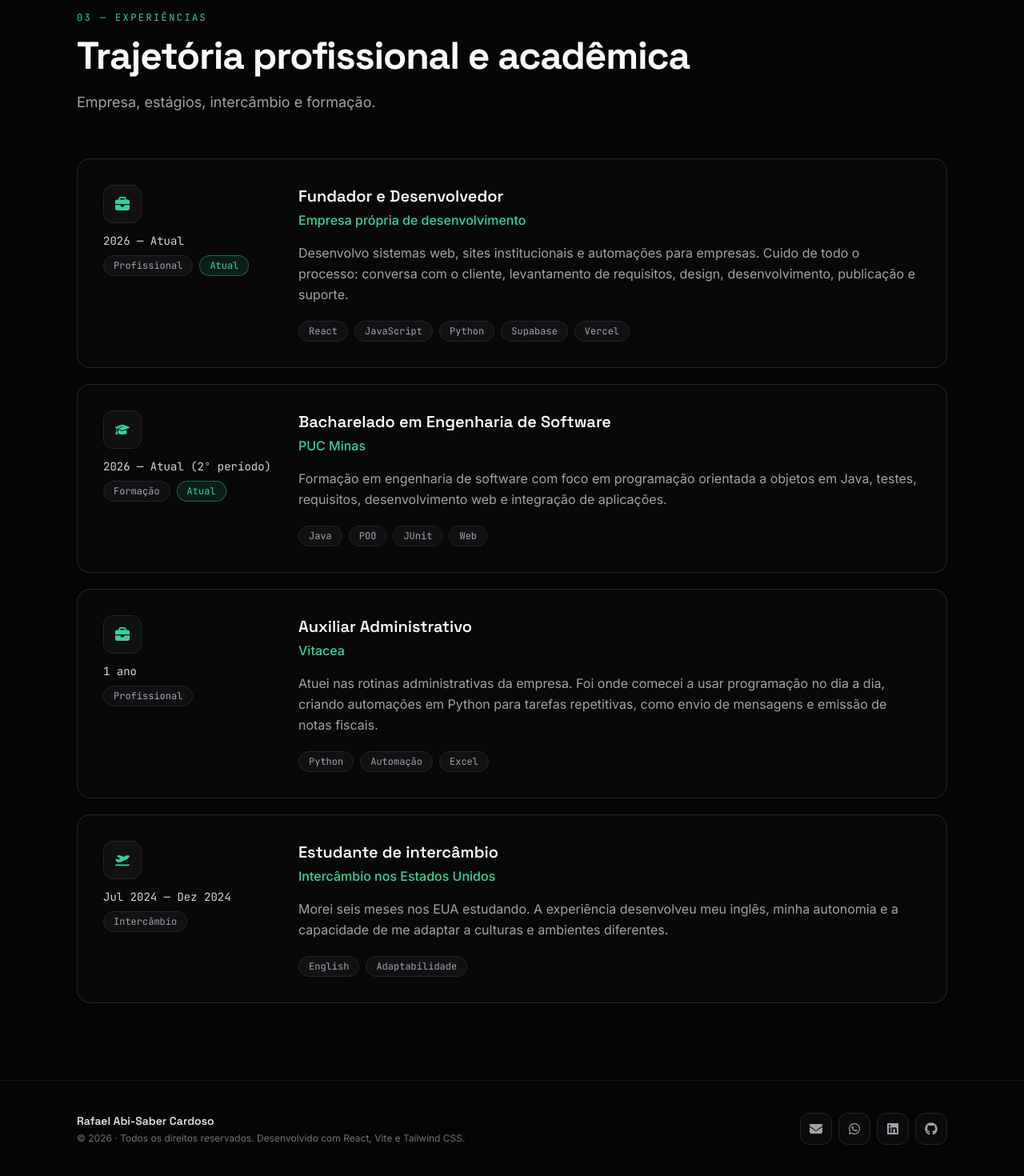
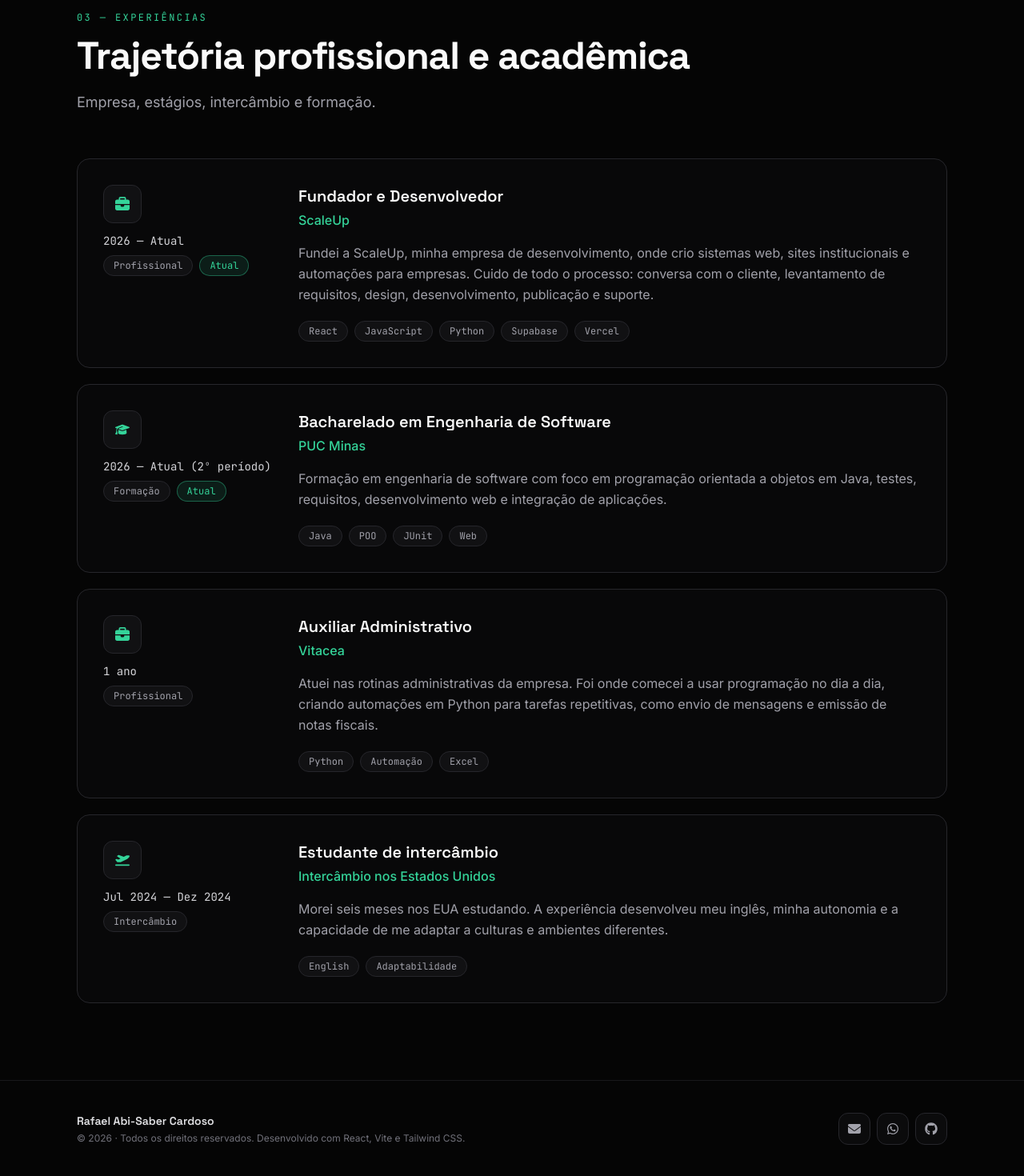
Before and after one commit to RafaelCardoso25/portifolio, a React (Vite) app: page /experiencias in a window 1280 px wide. Shown: the part 114-1584 px from the top of the page at 80% size. Built offline with nearby package versions, Linux system fonts and the light colour scheme; no server answers.

Commit message:
feat: adiciona ScaleUp e remove LinkedIn dos contatos

```diff
--- a/src/data/contacts.js
+++ b/src/data/contacts.js
@@ -1,4 +1,4 @@
-import { FaEnvelope, FaGithub, FaLinkedin, FaWhatsapp } from 'react-icons/fa6'
+import { FaEnvelope, FaGithub, FaWhatsapp } from 'react-icons/fa6'
 
 export const contacts = [
   {
@@ -16,13 +16,6 @@ export const contacts = [
     icon: FaWhatsapp,
   },
   {
-    id: 'linkedin',
-    label: 'LinkedIn',
-    value: 'Rafael Abi-Saber Cardoso',
-    href: 'https://www.linkedin.com/search/results/people/?keywords=Rafael%20Abi-Saber%20Cardoso',
-    icon: FaLinkedin,
-  },
-  {
     id: 'github',
     label: 'GitHub',
     value: 'RafaelCardoso25',
--- a/src/data/experiences.js
+++ b/src/data/experiences.js
@@ -2,13 +2,13 @@ export const experiences = [
   {
     id: 'empresa',
     type: 'work',
-    organization: { pt: 'Empresa própria de desenvolvimento', en: 'Own software development company' },
+    organization: { pt: 'ScaleUp', en: 'ScaleUp' },
     role: { pt: 'Fundador e Desenvolvedor', en: 'Founder & Developer' },
     period: { pt: '2026 — Atual', en: '2026 — Present' },
     current: true,
     description: {
-      pt: 'Desenvolvo sistemas web, sites institucionais e automações para empresas. Cuido de todo o processo: conversa com o cliente, levantamento de requisitos, design, desenvolvimento, publicação e suporte.',
-      en: 'I build web systems, business websites and automations for companies. I handle the whole process: client meetings, requirements, design, development, deployment and support.',
+      pt: 'Fundei a ScaleUp, minha empresa de desenvolvimento, onde crio sistemas web, sites institucionais e automações para empresas. Cuido de todo o processo: conversa com o cliente, levantamento de requisitos, design, desenvolvimento, publicação e suporte.',
+      en: 'I founded ScaleUp, my software development company, where I build web systems, business websites and automations for companies. I handle the whole process: client meetings, requirements, design, development, deployment and support.',
     },
     tags: ['React', 'JavaScript', 'Python', 'Supabase', 'Vercel'],
   },
--- a/src/data/projects.js
+++ b/src/data/projects.js
@@ -75,8 +75,8 @@ export const projects = [
     date: '2026-09-10',
     period: { pt: 'Set 2026 — Atual', en: 'Sep 2026 — Present' },
     description: {
-      pt: 'Sites institucionais responsivos que desenvolvo pela minha empresa para apresentar a negócios locais, como clínicas e oficinas: páginas de serviços, perguntas frequentes, botão de WhatsApp, mapa e formulário de contato, publicados na Vercel.',
-      en: 'Responsive business websites my company builds to pitch to local businesses such as clinics and auto shops: service pages, FAQ, WhatsApp button, map and contact form, deployed on Vercel.',
+      pt: 'Sites institucionais responsivos que desenvolvo pela ScaleUp para apresentar a negócios locais, como clínicas e oficinas: páginas de serviços, perguntas frequentes, botão de WhatsApp, mapa e formulário de contato, publicados na Vercel.',
+      en: 'Responsive business websites ScaleUp builds to pitch to local businesses such as clinics and auto shops: service pages, FAQ, WhatsApp button, map and contact form, deployed on Vercel.',
     },
     tech: ['HTML', 'CSS', 'JavaScript', 'PHP', 'Vercel'],
     image: '/projects/sites.gif',
--- a/src/i18n/translations.js
+++ b/src/i18n/translations.js
@@ -21,7 +21,7 @@ export const translations = {
       label: '01 — Sobre Mim',
       title: 'Construindo software que resolve problemas reais de empresas.',
       paragraphs: [
-        'Sou estudante do 2º período de Engenharia de Software na PUC Minas, em Belo Horizonte. Hoje tenho minha própria empresa de desenvolvimento, onde crio sistemas web, sites institucionais e automações para outras empresas.',
+        'Sou estudante do 2º período de Engenharia de Software na PUC Minas, em Belo Horizonte. Hoje tenho minha própria empresa de desenvolvimento, a ScaleUp, onde crio sistemas web, sites institucionais e automações para outras empresas.',
         'Meus projetos nascem de problemas do dia a dia: acompanhar indicadores de desempenho, comparar orçamentos de fornecedores, controlar despesas e eliminar tarefas repetitivas com automações em Python.',
         'Quero me aprofundar em programação, principalmente em Java e Python, e conhecer novas tecnologias de desenvolvimento. Meu objetivo é fazer minha empresa crescer e viver dela, e também busco um estágio para ganhar experiência de mercado e evoluir meus conhecimentos técnicos.',
       ],
@@ -122,7 +122,7 @@ export const translations = {
       label: '01 — About Me',
       title: 'Building software that solves real business problems.',
       paragraphs: [
-        "I'm a second-semester Software Engineering student at PUC Minas, in Belo Horizonte, Brazil. I run my own development company, where I build web systems, business websites and automations for other companies.",
+        "I'm a second-semester Software Engineering student at PUC Minas, in Belo Horizonte, Brazil. I run my own development company, ScaleUp, where I build web systems, business websites and automations for other companies.",
         'My projects come from everyday problems: tracking performance indicators, comparing supplier quotes, managing expenses and removing repetitive work with Python automations.',
         'I want to go deeper into programming, especially Java and Python, and keep learning new development technologies. My goal is to grow my company and make a living from it, and I am also looking for an internship to gain industry experience and strengthen my technical skills.',
       ],
```
Also changed, not shown: 8 other files (tests, documents, lock files or other folders).
